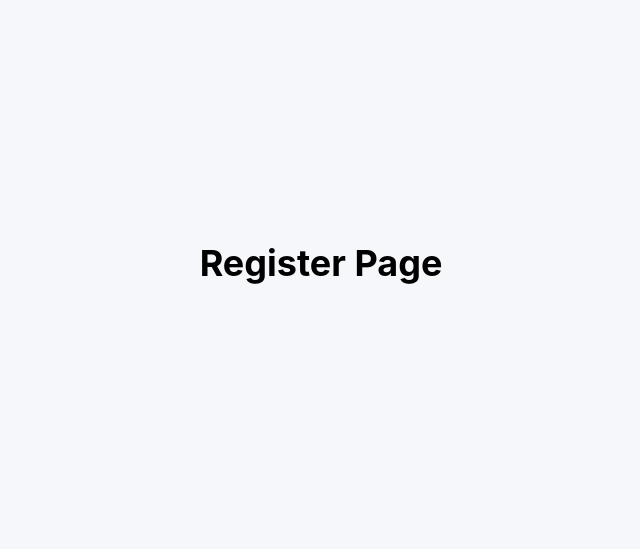
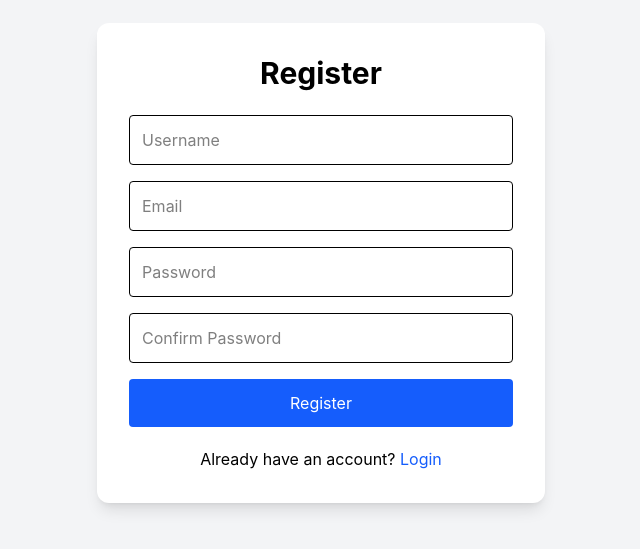
Before and after one commit to sunny-kumar-rana/hydration-tracker-frontend, a React (Vite) app: page /register in a window 1280 px wide. Shown: the part 137-686 px from the top of the page, without its empty margins (319-959 px from the left). Built offline with nearby package versions, Linux system fonts and the light colour scheme.

Commit message:
-implement register component

```diff
--- a/src/pages/Register/Register.jsx
+++ b/src/pages/Register/Register.jsx
@@ -1,16 +1,158 @@
+import { useState } from "react";
+import { useNavigate, Link } from "react-router-dom";
+import { registerUser } from "../../api/authApi";
+
 function Register() {
 
+    const navigate = useNavigate();
+
+    const [form, setForm] = useState({
+        username: "",
+        email: "",
+        password: "",
+        confirmPassword: ""
+    });
+
+    const [error, setError] = useState("");
+
+    function handleChange(e) {
+
+        setForm({
+            ...form,
+            [e.target.name]: e.target.value
+        });
+
+    }
+
+    async function handleSubmit(e) {
+
+        e.preventDefault();
+
+        setError("");
+
+        if (form.password !== form.confirmPassword) {
+            setError("Passwords do not match");
+            return;
+        }
+
+        try {
+
+            await registerUser({
+                username: form.username,
+                email: form.email,
+                password: form.password
+            });
+
+            alert("Registration Successful");
+
+            navigate("/");
+
+        } catch (err) {
+
+            setError(
+                err.response?.data?.message ||
+                "Registration Failed"
+            );
+
+        }
+
+    }
+
     return (
-        <div className="min-h-screen flex items-center justify-center">
 
-            <h1 className="text-4xl font-bold">
+        <div className="min-h-screen flex justify-center items-center bg-gray-100">
 
-                Register Page
+            <div className="bg-white p-8 rounded-xl shadow-lg w-full max-w-md">
 
-            </h1>
+                <h1 className="text-3xl font-bold mb-6 text-center">
+
+                    Register
+
+                </h1>
+
+                {error && (
+
+                    <p className="text-red-600 mb-4">
+
+                        {error}
+
+                    </p>
+
+                )}
+
+                <form
+                    onSubmit={handleSubmit}
+                    className="space-y-4"
+                >
+
+                    <input
+                        type="text"
+                        name="username"
+                        placeholder="Username"
+                        value={form.username}
+                        onChange={handleChange}
+                        className="border rounded p-3 w-full"
+                        required
+                    />
+
+                    <input
+                        type="email"
+                        name="email"
+                        placeholder="Email"
+                        value={form.email}
+                        onChange={handleChange}
+                        className="border rounded p-3 w-full"
+                        required
+                    />
+
+                    <input
+                        type="password"
+                        name="password"
+                        placeholder="Password"
+                        value={form.password}
+                        onChange={handleChange}
+                        className="border rounded p-3 w-full"
+                        required
+                    />
+
+                    <input
+                        type="password"
+                        name="confirmPassword"
+                        placeholder="Confirm Password"
+                        value={form.confirmPassword}
+                        onChange={handleChange}
+                        className="border rounded p-3 w-full"
+                        required
+                    />
+
+                    <button
+                        type="submit"
+                        className="bg-blue-600 text-white w-full py-3 rounded"
+                    >
+                        Register
+                    </button>
+
+                </form>
+
+                <p className="text-center mt-5">
+
+                    Already have an account?{" "}
+
+                    <Link
+                        to="/"
+                        className="text-blue-600"
+                    >
+                        Login
+                    </Link>
+
+                </p>
+
+            </div>
 
         </div>
+
     );
+
 }
 
 export default Register;
```
